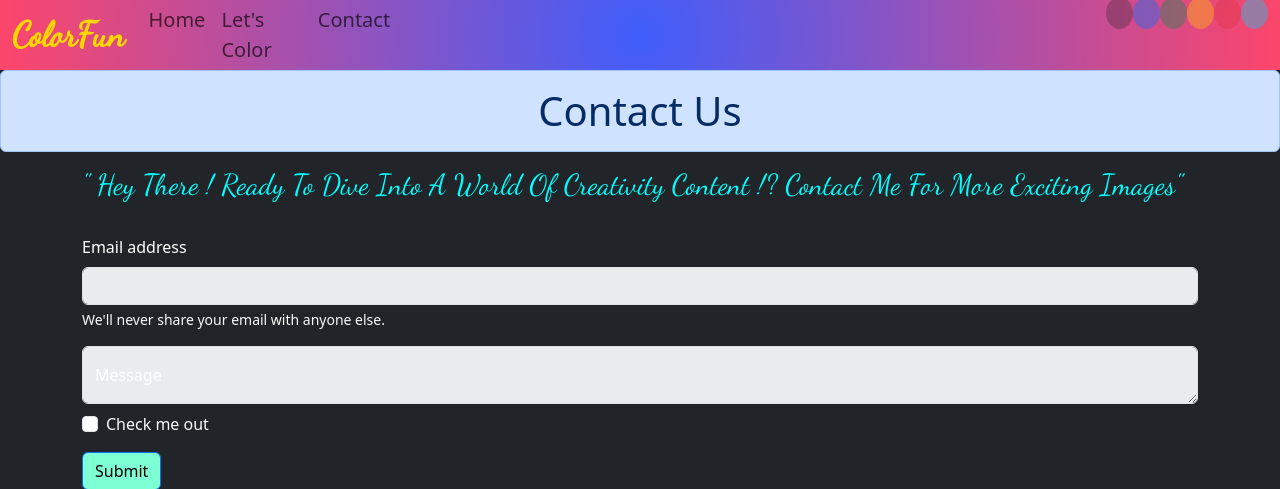
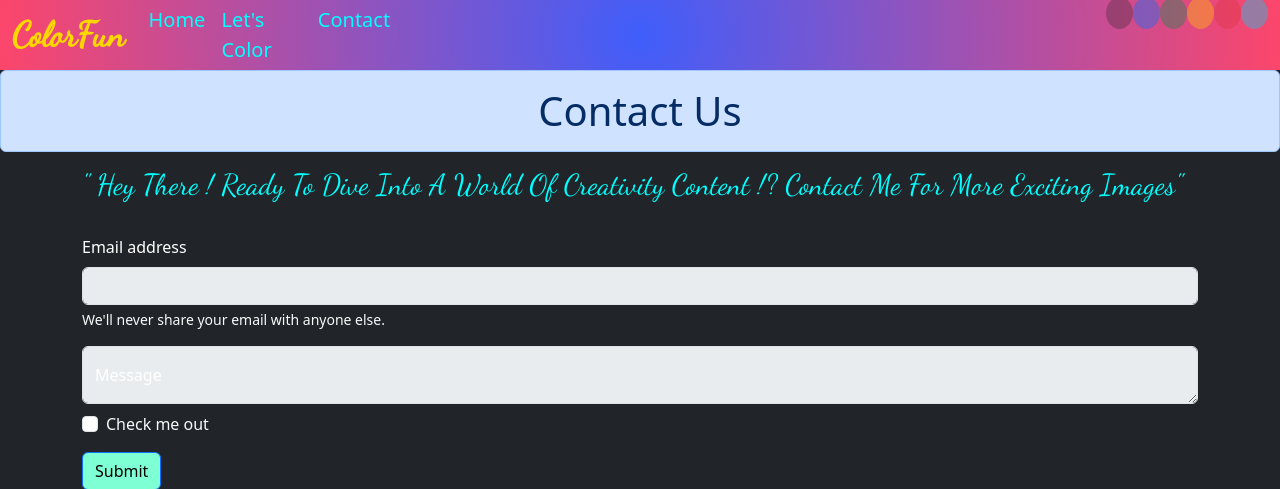
Before and after one commit to Sahil08439/Colorfun, a Django app: page /contact/ in a window 1280 px wide. Shown: the top 489 px of the page. Run offline with Django 5.2, Linux system fonts and the light colour scheme; some libraries are stand-ins or nearby versions.

Commit message:
navbar.html

```diff
--- a/letscolor/templates/letscolor/navbar.html
+++ b/letscolor/templates/letscolor/navbar.html
@@ -15,7 +15,8 @@
       color: aqua;
     }
 
-    .btn:hover {
+     .btn:hover {
+      border-color: white;
       transform: scale(0.90);
       box-shadow: 0 0 12px aquamarine;
     }
@@ -37,14 +38,14 @@
       <div class="collapse navbar-collapse" id="navbarSupportedContent" style="font-size: 20px;">
         <ul class="navbar-nav me-auto mb-2 mb-lg-0">
           <li class="nav-item">
-            <a class="nav-link" aria-current="page" href="{% url 'home' %}">Home</a>
+            <a class="nav-link" aria-current="page" href="{% url 'home' %}" style="color: aqua;">Home</a>
           </li>
           <li class="nav-item">
-            <a class="nav-link" href="{% url 'coloring' %}">Let's Color</a>
+            <a class="nav-link" href="{% url 'coloring' %}" style="color: aqua;">Let's Color</a>
           </li>
           <span>
             <li class="nav-item">
-              <a class=" nav-link me-2" href="{% url 'contact' %}">Contact</a>
+              <a class=" nav-link me-2" href="{% url 'contact' %}" style="color: aqua;">Contact</a>
             </li>
           </span>
 
```
